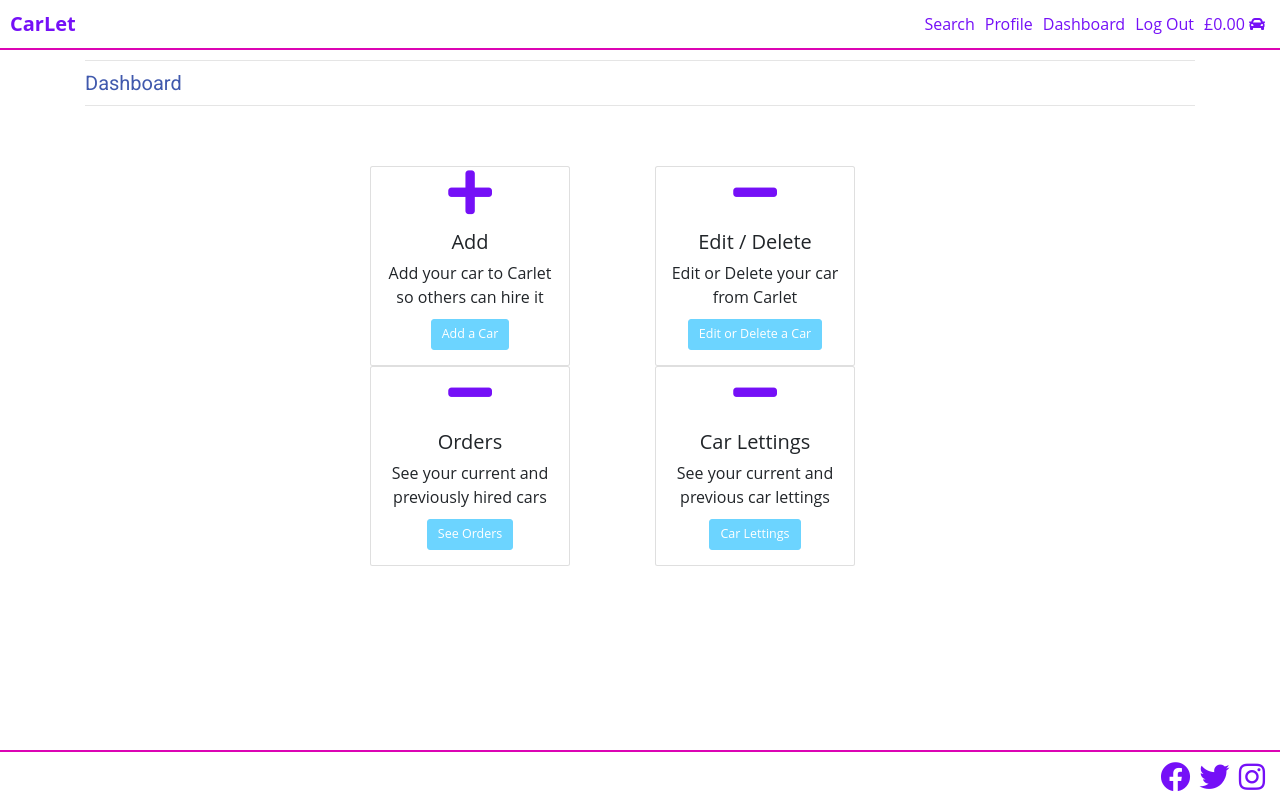
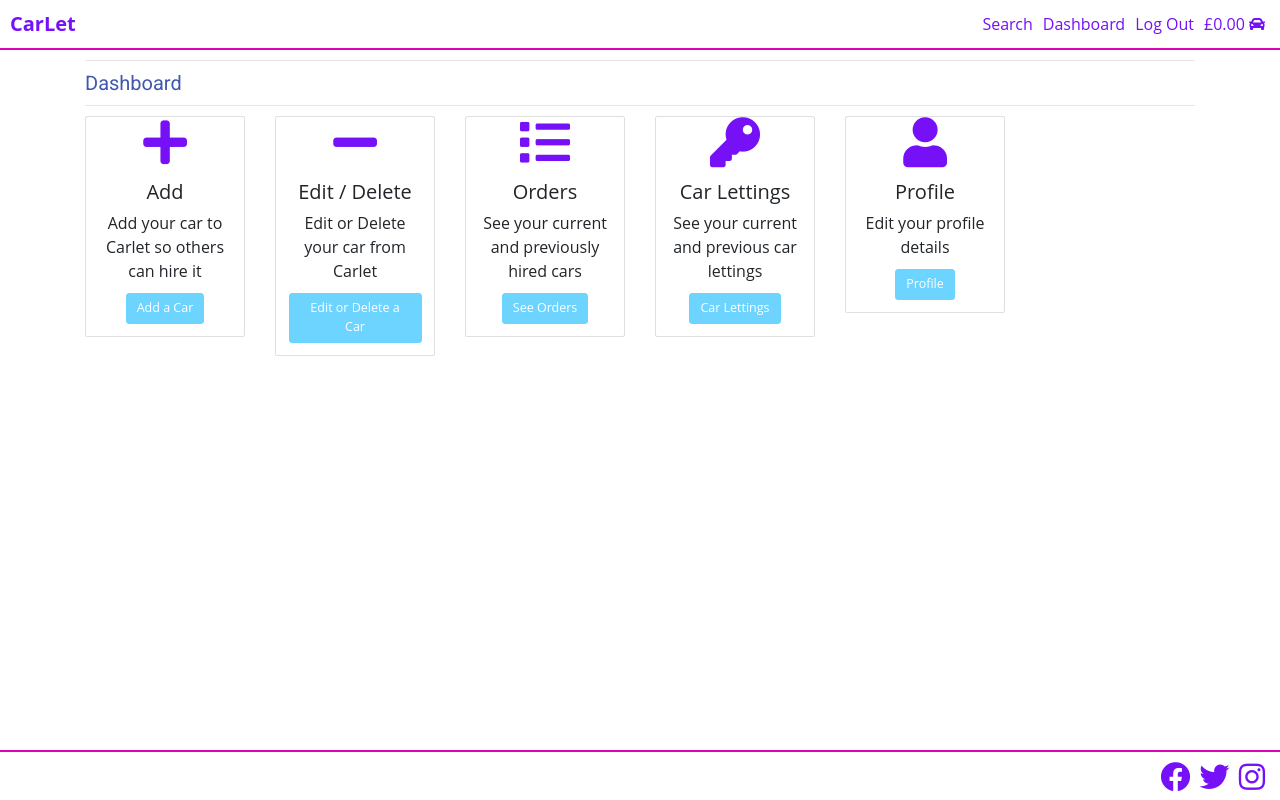
Before and after one commit to Conal84/carlet, a Django app: page /cars/dashboard/ in a window 1280 px wide. Run offline with Django 3.2, Linux system fonts and the light colour scheme; the visitor is signed in with stand-in values (Sample User, id 1); some libraries are stand-ins or nearby versions.

Commit message:
Removed profile from navbar and moved to dashboard

```diff
--- a/cars/templates/cars/car-dashboard.html
+++ b/cars/templates/cars/car-dashboard.html
@@ -2,13 +2,13 @@
 <div class="container">
   <div class="row">
     <div class="col-12">
-            <hr>
+      <hr />
       <h2 class="logo-font">Dashboard</h2>
-            <hr>
+      <hr />
     </div>
   </div>
   <div class="row">
-    <div class="col-12 col-md-6" id="dashboard-add">
+    <div class="col-12 col-md-2 col-md-offset-1" id="dashboard-add">
       <div class="card dashboard-card text-center">
         <i class="fas fa-plus fa-card-img card-img-top"></i>
         <div class="card-body">
@@ -16,11 +16,13 @@
           <p class="card-text">
             Add your car to Carlet so others can hire it
           </p>
-            <a href="{% url 'add_car' %}" class="btn btn-secondary btn-lg">Add a Car</a>
+          <a href="{% url 'add_car' %}" class="btn btn-secondary btn-lg"
+            >Add a Car</a
+          >
         </div>
       </div>
     </div>
-        <div class="col-12 col-sm-2 col-md-6" id="dashboard-edit">
+    <div class="col-12 col-md-2" id="dashboard-edit">
       <div class="card dashboard-card text-center">
         <i class="fas fa-minus fa-card-img card-img-top"></i>
         <div class="card-body">
@@ -28,25 +30,29 @@
           <p class="card-text">
             Edit or Delete your car from Carlet
           </p>
-            <a href="{% url 'display_cars' %}" class="btn btn-secondary btn-lg">Edit or Delete a Car</a>
+          <a href="{% url 'display_cars' %}" class="btn btn-secondary btn-lg"
+            >Edit or Delete a Car</a
+          >
         </div>
       </div>
     </div>
-        <div class="col-12 col-sm-2 col-md-6" id="dashboard-hire">
+    <div class="col-12 col-md-2" id="dashboard-hire">
       <div class="card dashboard-card text-center">
-        <i class="fas fa-minus fa-card-img card-img-top"></i>
+        <i class="fas fa-list fa-card-img card-img-top"></i>
         <div class="card-body">
           <h2 class="card-title">Orders</h2>
           <p class="card-text">
             See your current and previously hired cars
           </p>
-            <a href="{% url 'all_orders' %}" class="btn btn-secondary btn-lg">See Orders</a>
+          <a href="{% url 'all_orders' %}" class="btn btn-secondary btn-lg"
+            >See Orders</a
+          >
         </div>
       </div>
     </div>
-        <div class="col-12 col-sm-2 col-md-6" id="dashboard-let">
+    <div class="col-12 col-md-2" id="dashboard-let">
       <div class="card dashboard-card text-center">
-        <i class="fas fa-minus fa-card-img card-img-top"></i>
+        <i class="fas fa-key fa-card-img card-img-top"></i>
         <div class="card-body">
           <h2 class="card-title">Car Lettings</h2>
           <p class="card-text">
@@ -56,6 +62,18 @@
         </div>
       </div>
     </div>
+    <div class="col-12 col-md-2">
+      <div class="card dashboard-card text-center">
+        <i class="fas fa-user fa-card-img card-img-top"></i>
+        <div class="card-body">
+          <h2 class="card-title">Profile</h2>
+          <p class="card-text">
+            Edit your profile details
+          </p>
+          <a href="{% url 'profile' %}" class="btn btn-secondary btn-lg">Profile</a>
+        </div>
+      </div>
+    </div>
   </div>
 </div>
 {% endblock %}
--- a/profiles/forms.py
+++ b/profiles/forms.py
@@ -35,7 +35,7 @@ class UserProfileForm(forms.ModelForm):
             'default_phone_number': 'Phone Number',
         }
 
-        self.fields['default_phone_number'].widget.attrs['autofocus'] = True
+        self.fields['default_street_address1'].widget.attrs['autofocus'] = True
         for field in self.fields:
             if field != 'default_country':
                 if self.fields[field].required:
--- a/static/css/base.css
+++ b/static/css/base.css
@@ -4,12 +4,15 @@
 html {
   font-size: 62.5%;
   height: 100%;
+  margin: 0;
   scroll-behavior: smooth;
 }
 
 /* -------------------------------------- Body */
 body {
   font-size: 1.6rem;
+  height: 100%;
+  margin: 0;
   font-family: "Open Sans", sans-serif;
 }
 
@@ -161,18 +164,18 @@ body {
 }
 
 #background-container{
-    /* min-height: calc(100vh - 10rem); */
-    height: 40vh;
     background: url(/media/main_bg.svg) no-repeat center center fixed;
     background-size: contain;
+    height: calc(100vh - 20rem);
 }
 
 #search-form-container {
     /* position: relative;
     top: 10vh; */
-    height: 10vh;
+    padding: 5px;
     width: 75vw;
     background-color: rgba(207, 191, 247, 0.5);
+    border-radius: 10px;
 }
 
 .asteriskField {
@@ -203,7 +206,7 @@ body {
 
 /* -------------------------------------- car-dashboard.html */
 .fa-card-img{
-    font-size: 10rem;
+    font-size: 5rem;
     color: #7510F7;
 }
 
@@ -334,32 +337,5 @@ select option[value=""] {
 
 /*Tablet and above Portrait View*/
 @media screen and (min-width: 768px) {
-    .fa-card-img{
-        font-size: 5rem;
-    }
 
-    .dashboard-card{
-        width: 20rem;
-        height: 20rem;
-    }
-
-    #dashboard-add{
-        padding-top: 5rem;
-        padding-left: 30rem;
-    }
-
-    #dashboard-edit{
-        padding-top: 5rem;
-        padding-right: 30rem;
-    }
-
-    #dashboard-hire{
-        padding-bottom: 5rem;
-        padding-left: 30rem;
-    }
-
-    #dashboard-let{
-        padding-bottom: 5rem;
-        padding-right: 30rem;
-    }
 }
--- a/templates/includes/navbar.html
+++ b/templates/includes/navbar.html
@@ -20,9 +20,6 @@
       {% if request.user.is_authenticated %}
       <li class="nav-item">
         <a class="nav-link" href="{% url 'home' %}">Search</a>
-      </li>
-      <li class="nav-item">
-        <a class="nav-link" href="{% url 'profile' %}">Profile</a>
       </li>
       <li class="nav-item">
         <a class="nav-link" href="{% url 'car_dashboard' %}">Dashboard</a>
```
Also changed, not shown: home/templates/home/index.html (+11 -3 lines). Lines whose indentation alone changed are shown as unchanged.
